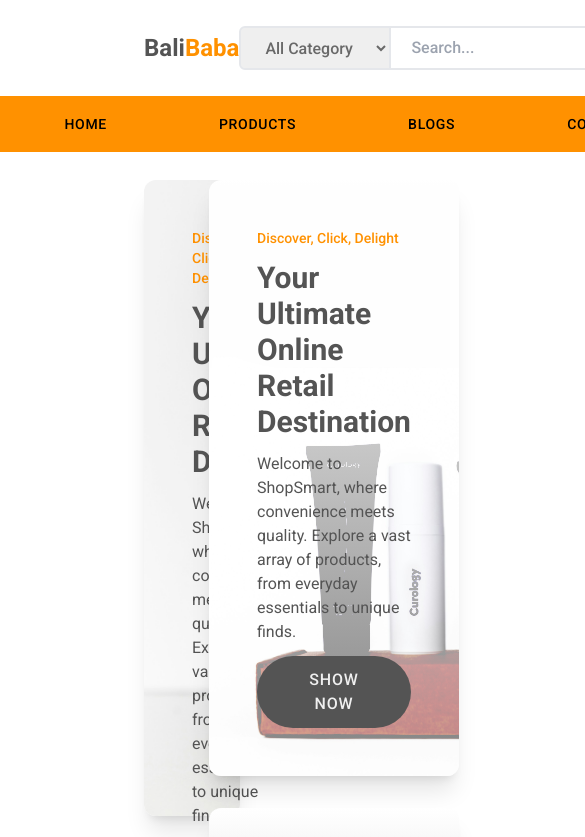
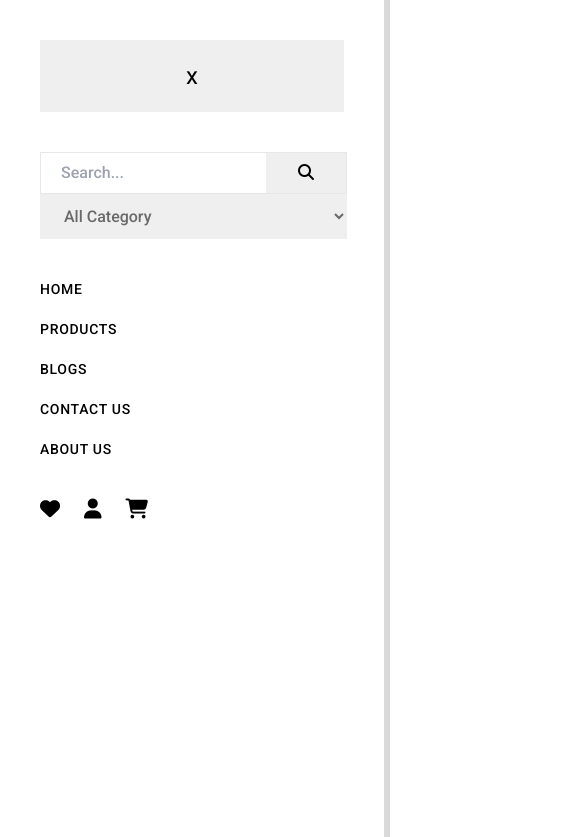
Before and after one commit to abusaidshabib/Bali_baba-codezerox-, a plain HTML site: page index.html in a window 390 px wide. Shown: the top 837 px of the page, 585 px wide, since content can reach past the window. Drawn offline with nearby package versions, Linux system fonts and the light colour scheme.

Commit message:
menu responsive

```diff
--- /dev/null
+++ b/assets/js/base.js
@@ -0,0 +1,21 @@
+const hamburger_menu = document.querySelector('#hm-menu')
+const sidemenu = document.getElementById('sidemenu')
+const closeButton = document.querySelector('#close_menu')
+
+hamburger_menu.addEventListener('click', function(event){
+    console.log("worked")
+    // console.log()
+    if(!sidemenu.classList.contains('hidden')){
+        sidemenu.classList.remove('flex')
+        sidemenu.classList.add('hidden')
+    }
+    else{
+        sidemenu.classList.remove('hidden')
+        sidemenu.classList.add('flex')
+    }
+})
+
+closeButton.addEventListener('click', function(event){
+    console.log("worked")
+    sidemenu.classList.add('hidden')
+})
--- a/index.html
+++ b/index.html
@@ -18,11 +18,11 @@
 
     <!-- Header or Menu section -->
     <header class="grid place-items-center">
-        <div class="flex justify-between items-center w-full h-24 px-36">
+        <div class="flex justify-between items-center w-full h-24 xl:px-36 lg:px-20 md:px-16 sm:px-10 px-8">
             <a href="/index.html">
                 <p class="font-bold text-2xl text-secondary">Bali<span class="text-primary">Baba</span></p>
             </a>
-            <form class="flex gap-0">
+            <form class="hidden gap-0 md:flex">
                 <select class="px-5 py-2 outline-none border-2 border-primary-v1 rounded-l-md font-medium text-neural" name="category" id="category">
                     <option value="">All Category</option>
                     <option value="Beauty">Beauty</option>
@@ -34,14 +34,17 @@
                     <i class="fa-solid fa-magnifying-glass"></i>
                 </button>
             </form>
-            <div class="flex gap-6 text-xl">
+            <div class="md:flex hidden gap-6 text-xl">
                 <i class="fa-solid fa-heart"></i>
                 <i class="fa-solid fa-user"></i>
                 <i class="fa-solid fa-cart-shopping"></i>
             </div>
+            <div class="md:hidden" id="hm-menu">
+                <i class="fa-solid fa-bars text-2xl"></i>
+            </div>
         </div>
-        <div class="bg-primary h-14 w-full grid place-items-center">
-            <ul class="flex justify-between items-center gap-28 text-primary-v2 font-medium tracking-wider uppercase text-sm cursor-pointer">
+        <div class="bg-primary h-14 w-full md:grid hidden place-items-center">
+            <ul class="flex justify-between items-center lg:gap-28 md:gap-16 gap-12 text-primary-v2 font-medium tracking-wider uppercase text-sm cursor-pointer">
                 <li class="hover:text-secondary_v2">
                     <a href="/index.html">Home</a>
                 </li>
@@ -61,22 +64,66 @@
         </div>
     </header>
 
+    <!-- sidebar -->
+    <div class="fixed top-0 left-0 h-screen w-screen flex" id="sidemenu">
+        <div class="bg-white min-w-96 h-full p-10">
+            <button id="close_menu" class="text-center p-5 bg-secondary_v2 text-2xl w-full">x</button>
+            <form class="grid pt-10">
+                <div class="border flex justify-center">
+                    <input class="px-5 py-2 outline-none font-medium text-neural" type="text" name="search" id="search" placeholder="Search...">
+                    <button class="px-8 bg-secondary_v2" type="submit">
+                        <i class="fa-solid fa-magnifying-glass"></i>
+                    </button>
+                </div>
+                <select class="py-3 px-5 outline-none font-medium text-neural bg-secondary_v2" name="category" id="category">
+                    <option value="">All Category</option>
+                    <option value="Beauty">Beauty</option>
+                    <option value="Electronic">Electronic</option>
+                    <option value="Devices">Devices</option>
+                </select>
+            </form>
+            <ul class="grid gap-5 pt-10 items-center text-primary-v2 font-medium tracking-wider uppercase text-sm cursor-pointer">
+                <li class="hover:text-secondary_v2">
+                    <a href="/index.html">Home</a>
+                </li>
+                <li class="hover:text-secondary_v2">
+                    <a href="/index.html">Products</a>
+                </li>
+                <li class="hover:text-secondary_v2">
+                    <a href="/index.html">Blogs</a>
+                </li>
+                <li class="hover:text-secondary_v2">
+                    <a href="/index.html">Contact Us</a>
+                </li>
+                <li class="hover:text-secondary_v2">
+                    <a href="/index.html">About Us</a>
+                </li>
+            </ul>
+            <div class="flex gap-6 text-xl pt-10">
+                <i class="fa-solid fa-heart"></i>
+                <i class="fa-solid fa-user"></i>
+                <i class="fa-solid fa-cart-shopping"></i>
+            </div>
+        </div>
+        <div class="bg-black opacity-15 h-full w-full"></div>
+    </div>
+
 <!-- Hero section -->
-<Section class="grid grid-cols-2 px-36 py-7 gap-7 text-secondary">
-    <div class="hero_img1 p-12 h-[calc(100vh-208px)] shadow-xl rounded-xl flex flex-col items-start gap-3">
+<Section class="grid md:grid-cols-2 xl:px-36 lg:px-20 md:px-16 sm:px-10 px-8 py-7 gap-7 text-secondary">
+    <div class="hero_img1 p-12 shadow-xl rounded-xl flex flex-col items-start gap-3">
         <p class="text-sm font-medium text-primary">Discover, Click, Delight</p>
         <p class="text-3xl font-bold">Your Ultimate Online Retail Destination</p>
         <p>Welcome to ShopSmart, where convenience meets quality. Explore a vast array of products, from everyday essentials to unique finds.</p>
         <button class="bg-secondary px-8 py-3 text-secondary_v2 font-medium rounded-full uppercase tracking-wider">Show Now</button>
     </div>
     <div class="grid gap-8">
-        <div class="hero_img2 p-12 h-[calc(((100vh-208px)/2)-16)] shadow-xl rounded-xl flex flex-col items-start gap-3">
+        <div class="hero_img2 p-12 shadow-xl rounded-xl flex flex-col items-start gap-3">
             <p class="text-sm font-medium text-primary">Discover, Click, Delight</p>
             <p class="text-3xl font-bold">Your Ultimate Online Retail Destination</p>
             <p>Welcome to ShopSmart, where convenience meets quality. Explore a vast array of products, from everyday essentials to unique finds.</p>
             <button class="bg-secondary px-8 py-3 text-secondary_v2 font-medium rounded-full uppercase tracking-wider">Show Now</button>
         </div>
-        <div class="hero_img3 p-12 h-[calc(((100vh-208px)/2)-16)] shadow-xl rounded-xl flex flex-col items-start gap-3">
+        <div class="hero_img3 p-12 shadow-xl rounded-xl flex flex-col items-start gap-3">
             <p class="text-sm font-medium text-primary">Discover, Click, Delight</p>
             <p class="text-3xl font-bold">Your Ultimate Online Retail Destination</p>
             <p>Welcome to ShopSmart, where convenience meets quality. Explore a vast array of products, from everyday essentials to unique finds.</p>
@@ -91,6 +138,7 @@
     <!-- Tailwind Config file -->
     <script src="https://cdn.tailwindcss.com"></script>
     <script src="./assets/js/tailwindConfig.js"></script>
+    <script src="./assets/js/base.js"></script>
 
     <!-- JavaScript link -->
 </body>
```
